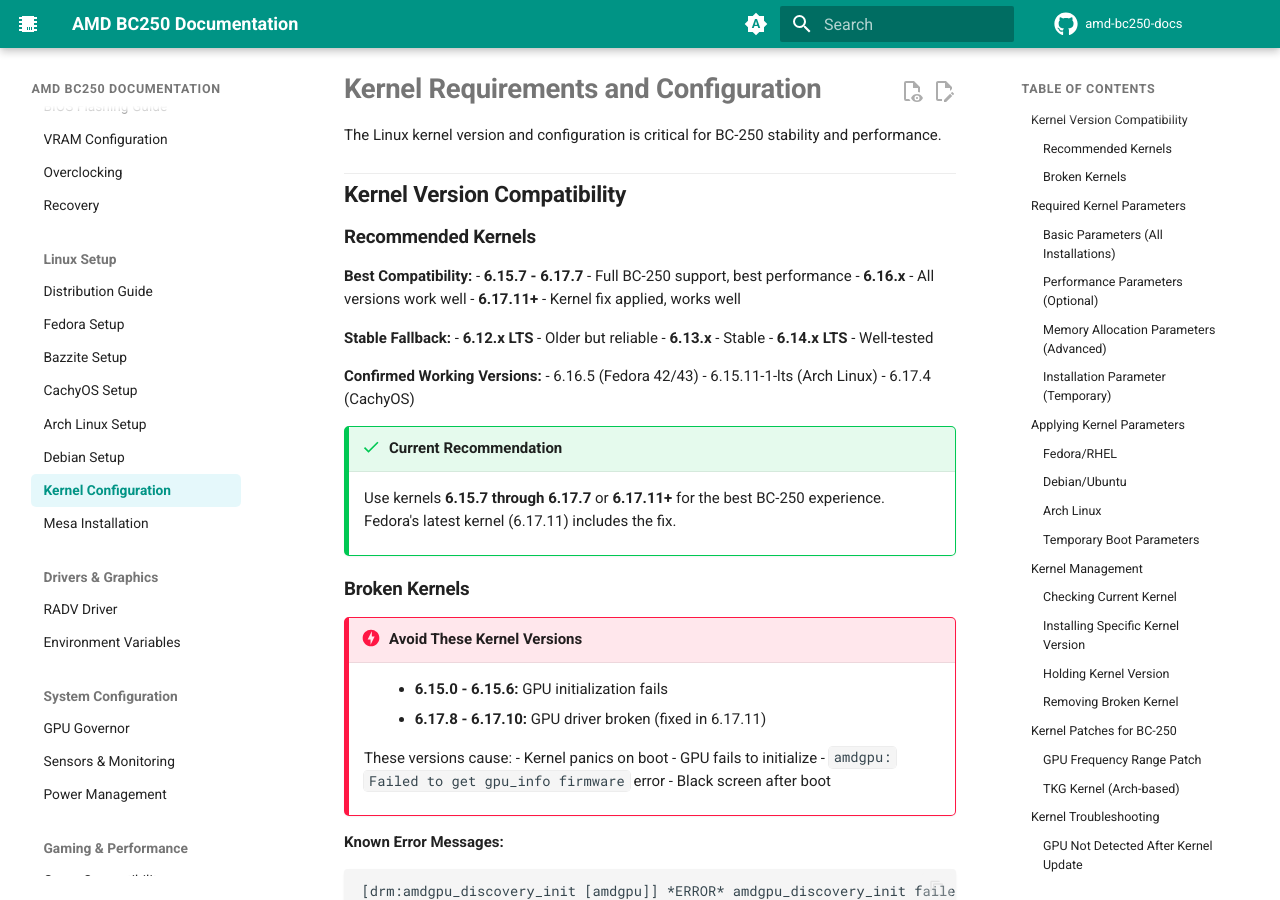
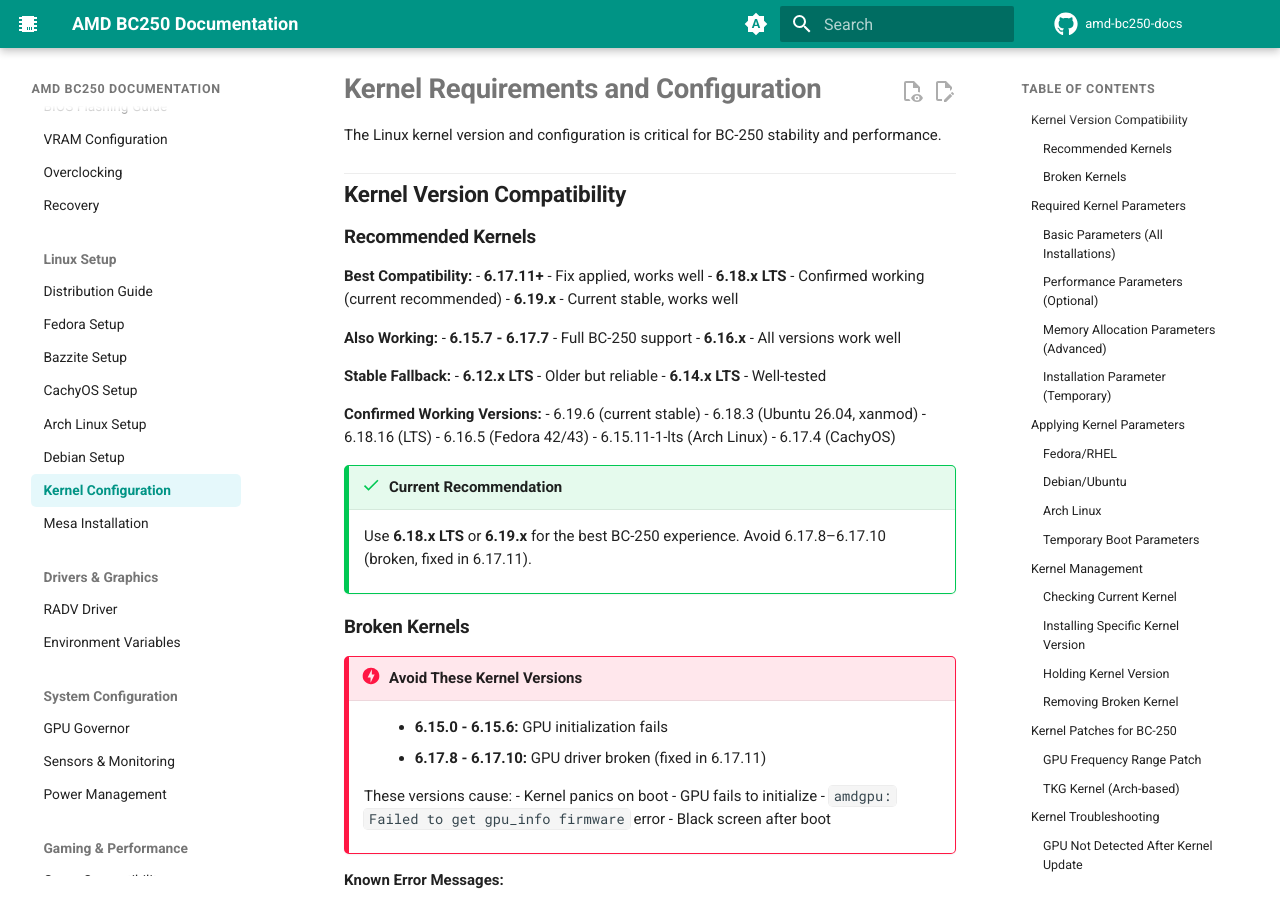
Before and after one commit to elektricM/amd-bc250-docs, an MkDocs documentation site: the page built from docs/linux/kernel.md, in a window 1280 px wide and 900 px high. Built offline with MkDocs 1.6.1 and Material for MkDocs 9.7.7, drawn with Linux system fonts in a browser that asks for light colours; comment, search, counter and statistics services are not loaded; the version menu is left out.

Commit message:
docs: update kernel compatibility to 6.18 LTS / 6.19 stable
Current stable is 6.19.6, 6.18.x LTS confirmed working.
Reorganize recommended kernels to reflect current state.
- 6.18.x and 6.19.x are now the recommended range
- Keep 6.17.11+ and 6.15.7-6.17.7 as also working
- Add confirmed working versions for 6.18.3 and 6.19.6

```diff
--- a/docs/linux/kernel.md
+++ b/docs/linux/kernel.md
@@ -7,22 +7,28 @@
 ### Recommended Kernels
 
 **Best Compatibility:**
-- **6.15.7 - 6.17.7** - Full BC-250 support, best performance
+- **6.17.11+** - Fix applied, works well
+- **6.18.x LTS** - Confirmed working (current recommended)
+- **6.19.x** - Current stable, works well
+
+**Also Working:**
+- **6.15.7 - 6.17.7** - Full BC-250 support
 - **6.16.x** - All versions work well
-- **6.17.11+** - Kernel fix applied, works well
 
 **Stable Fallback:**
 - **6.12.x LTS** - Older but reliable
-- **6.13.x** - Stable
 - **6.14.x LTS** - Well-tested
 
 **Confirmed Working Versions:**
+- 6.19.6 (current stable)
+- 6.18.3 (Ubuntu 26.04, xanmod)
+- 6.18.16 (LTS)
 - 6.16.5 (Fedora 42/43)
 - 6.15.11-1-lts (Arch Linux)
 - 6.17.4 (CachyOS)
 
 !!!success "Current Recommendation"
-    Use kernels **6.15.7 through 6.17.7** or **6.17.11+** for the best BC-250 experience. Fedora's latest kernel (6.17.11) includes the fix.
+    Use **6.18.x LTS** or **6.19.x** for the best BC-250 experience. Avoid 6.17.8–6.17.10 (broken, fixed in 6.17.11).
 
 ### Broken Kernels
 
```
